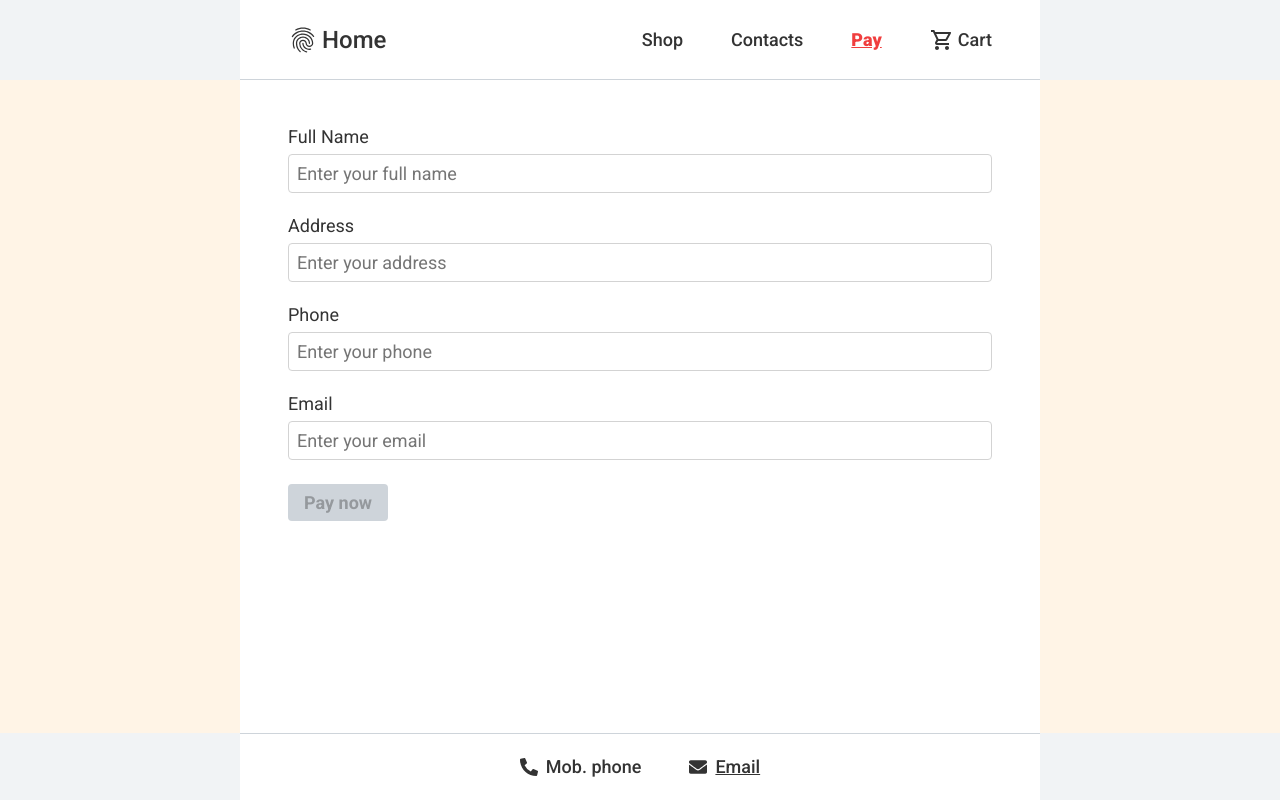
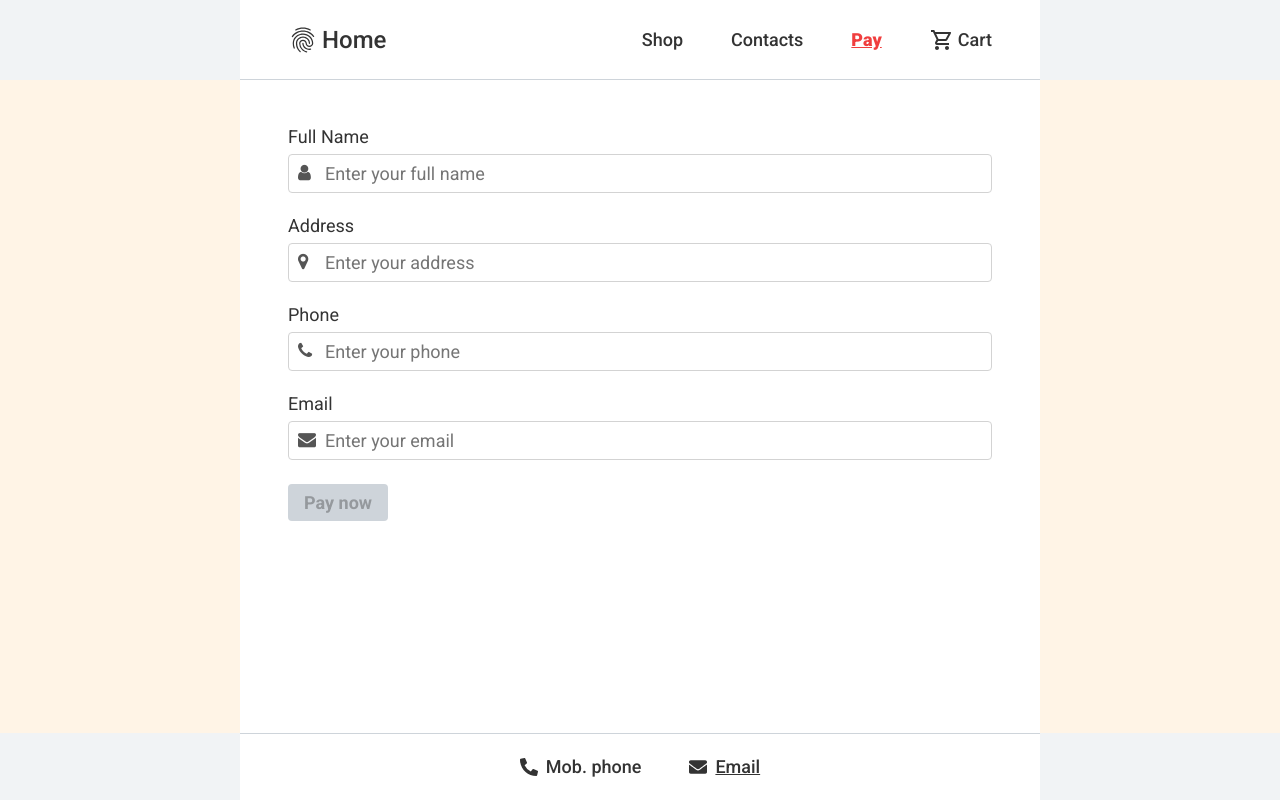
Before and after one commit to Albertas-R/sda-fp, a React (Create React App) app: page /pay in a window 1280 px wide. Built offline with nearby package versions, Linux system fonts and the light colour scheme; no server answers.

Commit message:
Pay validation + intupts with icons + submit btn + search input icon with clear btn

```diff
--- a/public/index.html
+++ b/public/index.html
@@ -30,6 +30,10 @@
       href="https://fonts.googleapis.com/css2?family=Roboto:ital,wght@0,100;0,300;0,400;0,500;0,700;0,900;1,100;1,300;1,400;1,500;1,700;1,900&display=swap"
       rel="stylesheet"
     />
+    <link
+      rel="stylesheet"
+      href="https://cdnjs.cloudflare.com/ajax/libs/font-awesome/4.7.0/css/font-awesome.min.css"
+    />
   </head>
   <body>
     <noscript>You need to enable JavaScript to run this app.</noscript>
--- a/src/components/Cart.js
+++ b/src/components/Cart.js
@@ -101,7 +101,7 @@ function Cart({ products }) {
   const cartBtnPayEl =
     totalPrice > 0 ? (
       <button className={cart_btn_pay} type="button" onClick={handleClick}>
-        Pay now
+        Proceed to Checkout
       </button>
     ) : null;
 
--- a/src/components/Pay.js
+++ b/src/components/Pay.js
@@ -12,6 +12,8 @@ function Pay() {
     pay_input_error,
     pay_btn,
     pay_form_error,
+    fa_form_icon,
+    fa_form_icon_error,
   } = styles;
 
   const [name, setName] = useState("");
@@ -36,6 +38,12 @@ function Pay() {
   const handleSubmit = (e) => {
     e.preventDefault();
     console.log({ name, address, phone, email });
+
+    localStorage.clear();
+    setName("");
+    setAddress("");
+    setPhone("");
+    setEmail("");
   };
 
   //////////////////////////////// Name Validation
@@ -171,7 +179,11 @@ function Pay() {
             name="name"
             placeholder="Enter your full name"
           />
-
+          {/* https://fontawesome.com/v4/icons/ */}
+          <i
+            className={`fa fa-user ${isNameError && isNameTouched ? fa_form_icon_error : fa_form_icon}`}
+            aria-hidden="true"
+          ></i>
           {isNameError && isNameTouched ? <span className={pay_form_error}>Wrong name</span> : null}
         </div>
 
@@ -190,7 +202,12 @@ function Pay() {
             name="address"
             placeholder="Enter your address"
           />
-
+          <i
+            className={`fa fa-map-marker ${
+              isAddressError && isAddressTouched ? fa_form_icon_error : fa_form_icon
+            }`}
+            aria-hidden="true"
+          ></i>
           {isAddressError && isAddressTouched ? (
             <span className={pay_form_error}>Wrong address</span>
           ) : null}
@@ -211,6 +228,10 @@ function Pay() {
             name="phone"
             placeholder="Enter your phone"
           />
+          <i
+            className={`fa fa-phone ${isPhoneError && isPhoneTouched ? fa_form_icon_error : fa_form_icon}`}
+            aria-hidden="true"
+          ></i>
           {isPhoneError && isPhoneTouched ? (
             <span className={pay_form_error}>Wrong phone number</span>
           ) : null}
@@ -231,6 +252,10 @@ function Pay() {
             name="email"
             placeholder="Enter your email"
           />
+          <i
+            className={`fa fa-envelope ${isEmailError && isEmailTouched ? fa_form_icon_error : fa_form_icon}`}
+            aria-hidden="true"
+          ></i>
           {isEmailError && isEmailTouched ? (
             <span className={pay_form_error}>Wrong email</span>
           ) : null}
--- a/src/components/Pay.module.css
+++ b/src/components/Pay.module.css
@@ -23,7 +23,7 @@
   gap: 0.8rem;
 
   margin-bottom: 2.4rem;
-
+  position: relative;
   /* border: 1px solid lightgray; */
 }
 
@@ -34,16 +34,15 @@
 .pay_input {
   font-family: inherit;
   font-size: 1.8rem;
-  padding: 0.8rem;
+  padding: 0.8rem 0.8rem 0.8rem calc(1rem + 1.8rem + 0.8rem);
   border: 1px solid lightgray;
   border-radius: 4px;
   outline: none;
 }
-
 .pay_input_error {
   font-family: inherit;
   font-size: 1.8rem;
-  padding: 0.8rem;
+  padding: 0.8rem 0.8rem 0.8rem calc(1rem + 1.8rem + 0.8rem);
   border: 1px solid red;
   border-radius: 4px;
   outline: none;
@@ -52,6 +51,21 @@
 .pay_input:focus,
 .pay_input:focus-visible {
   border: 1px solid var(--text2);
+}
+
+.fa_form_icon {
+  font-size: 1.8rem;
+  color: var(--text2);
+  position: absolute;
+  left: 1rem;
+  top: calc(1.8rem + 0.8rem + 1rem);
+}
+.fa_form_icon_error {
+  font-size: 1.8rem;
+  color: red;
+  position: absolute;
+  left: 1rem;
+  top: calc(1.8rem + 0.8rem + 1rem);
 }
 
 .pay_btn {
@@ -74,10 +88,6 @@
   color: red;
 }
 
-/* input:focus-visible {
-  border-color: red;
-} */
-
 /*
 - Font sizes (px)
 10 / 12 / 14 / 16 / 18 / 20 / 24 / 30 / 36 / 44 / 52 / 62 / 74 / 86 / 98
--- a/src/components/ProductList.js
+++ b/src/components/ProductList.js
@@ -32,6 +32,7 @@ function ProductList({ products }) {
     sort_by_title_container,
     sort_by_price_container,
     product_search,
+    fa_search_icon,
     product_filter_btn,
   } = styles;
 
@@ -86,6 +87,7 @@ function ProductList({ products }) {
           onChange={(e) => setSearchField(e.target.value)}
           className={product_search}
         />
+        <i className={`fa fa-search ${fa_search_icon}`} aria-hidden="true"></i>
         <div className={product_filter_container}>
           <div className={sort_by_title_container}>
             <button className={product_filter_btn} onClick={sortAscending}>
--- a/src/components/ProductList.module.css
+++ b/src/components/ProductList.module.css
@@ -94,6 +94,7 @@
   align-items: center;
   justify-content: space-between;
   margin: 1.6rem 4.8rem;
+  position: relative;
 }
 
 .product_filter_container {
@@ -109,13 +110,44 @@
 
 .product_search {
   font-family: inherit;
-  font-size: 1.6rem;
-  border: 1px solid grey;
+  font-size: 1.8rem;
+  border: 1px solid lightgray;
   border-radius: 4px;
   display: block;
-  padding: 0.4rem 0.8rem;
+  padding: 0.4rem 0.4rem 0.4rem calc(1rem + 1.8rem + 0.8rem);
   outline: none;
   width: calc(50% - 0.8rem);
+}
+.product_search:focus,
+.product_search:focus-visible {
+  border: 1px solid var(--text2);
+}
+
+.product_search::-webkit-search-cancel-button {
+  /* Remove default */
+  -webkit-appearance: none;
+
+  /* Custom styles */
+  height: 1.1em;
+  width: 1.1em;
+  border-radius: 50%;
+  background: url(https://pro.fontawesome.com/releases/v5.10.0/svgs/solid/times-circle.svg)
+    no-repeat 50% 50%;
+  cursor: pointer;
+  opacity: 0.5;
+  transition: opacity 0.3s;
+}
+.product_search::-webkit-search-cancel-button:hover {
+  opacity: 1;
+}
+
+.fa_search_icon {
+  font-size: 1.8rem;
+  color: var(--text2);
+  position: absolute;
+  left: 1rem;
+  top: 0.6rem;
+  /* border: 1px solid red; */
 }
 
 .product_filter_btn {
```
